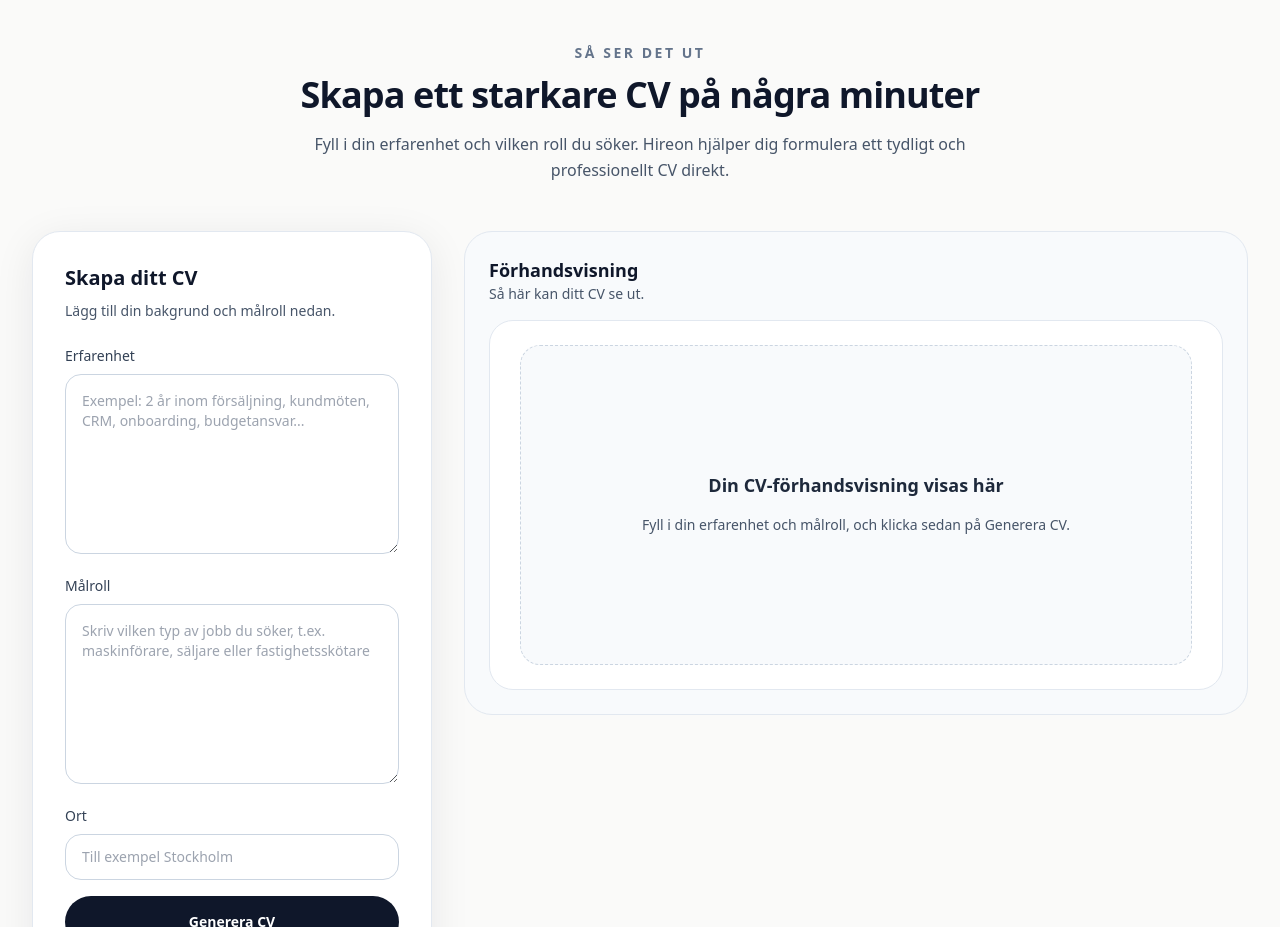
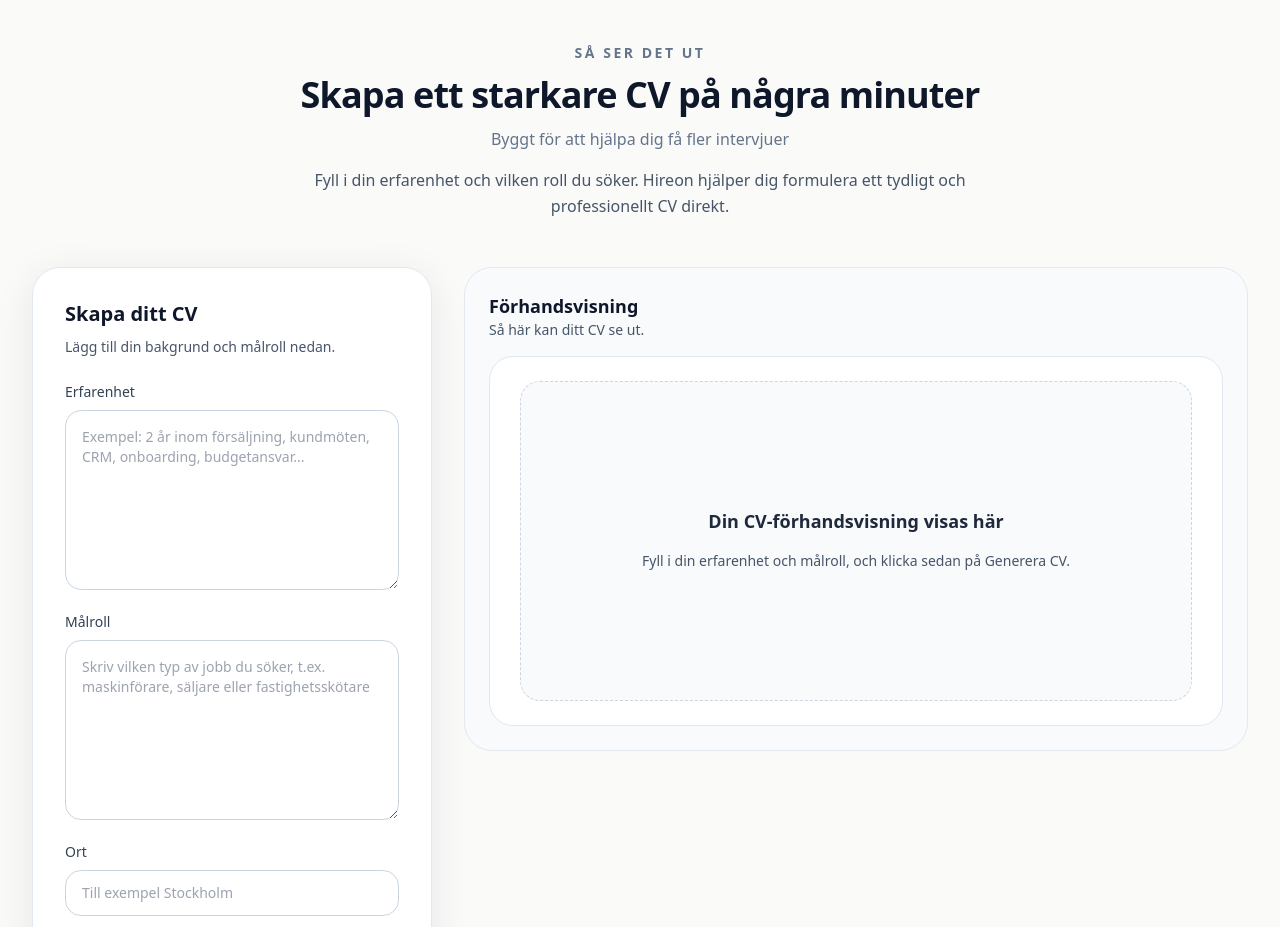
Before and after one commit to lukasgustvssons-cmd/CV, a Next.js app: page / in a window 1280 px wide. Shown: the part 2060-2987 px from the top of the page. Built offline with nearby package versions, Linux system fonts and the light colour scheme; no server answers.

Commit message:
Add trust-building social proof copy to demo panel

```diff
--- a/components/DemoPanel.tsx
+++ b/components/DemoPanel.tsx
@@ -67,6 +67,9 @@ export function DemoPanel({ lang, t }: DemoPanelProps) {
     title: isSwedish
       ? "Skapa ett starkare CV på några minuter"
       : "Create a stronger resume in a few minutes",
+    socialProof: isSwedish
+      ? "Byggt för att hjälpa dig få fler intervjuer"
+      : "Built to help you land more interviews",
     description: isSwedish
       ? "Fyll i din erfarenhet och vilken roll du söker. Hireon hjälper dig formulera ett tydligt och professionellt CV direkt."
       : "Add your experience and the role you want. Hireon helps you turn it into a clear and professional resume right away.",
@@ -313,6 +316,9 @@ export function DemoPanel({ lang, t }: DemoPanelProps) {
         <h2 className="mt-3 text-2xl font-semibold tracking-tight text-slate-900 sm:text-3xl lg:text-4xl">
           {panelCopy.title}
         </h2>
+        <p className="mt-3 text-sm font-medium text-slate-500 sm:text-base">
+          {panelCopy.socialProof}
+        </p>
         <p className="mx-auto mt-4 max-w-2xl text-sm leading-7 text-slate-600 sm:text-base sm:leading-relaxed">
           {panelCopy.description}
         </p>
@@ -502,7 +508,7 @@ export function DemoPanel({ lang, t }: DemoPanelProps) {
             ) : (
               <div
                 ref={previewContainerRef}
-                className="relative overflow-hidden rounded-[20px] border border-slate-200 bg-[#e9edf3] flex items-center justify-center sm:rounded-[24px]"
+                className="relative flex items-center justify-center overflow-hidden rounded-[20px] border border-slate-200 bg-[#e9edf3] sm:rounded-[24px]"
               >
                 <div
                   className="mx-auto origin-top"
```
